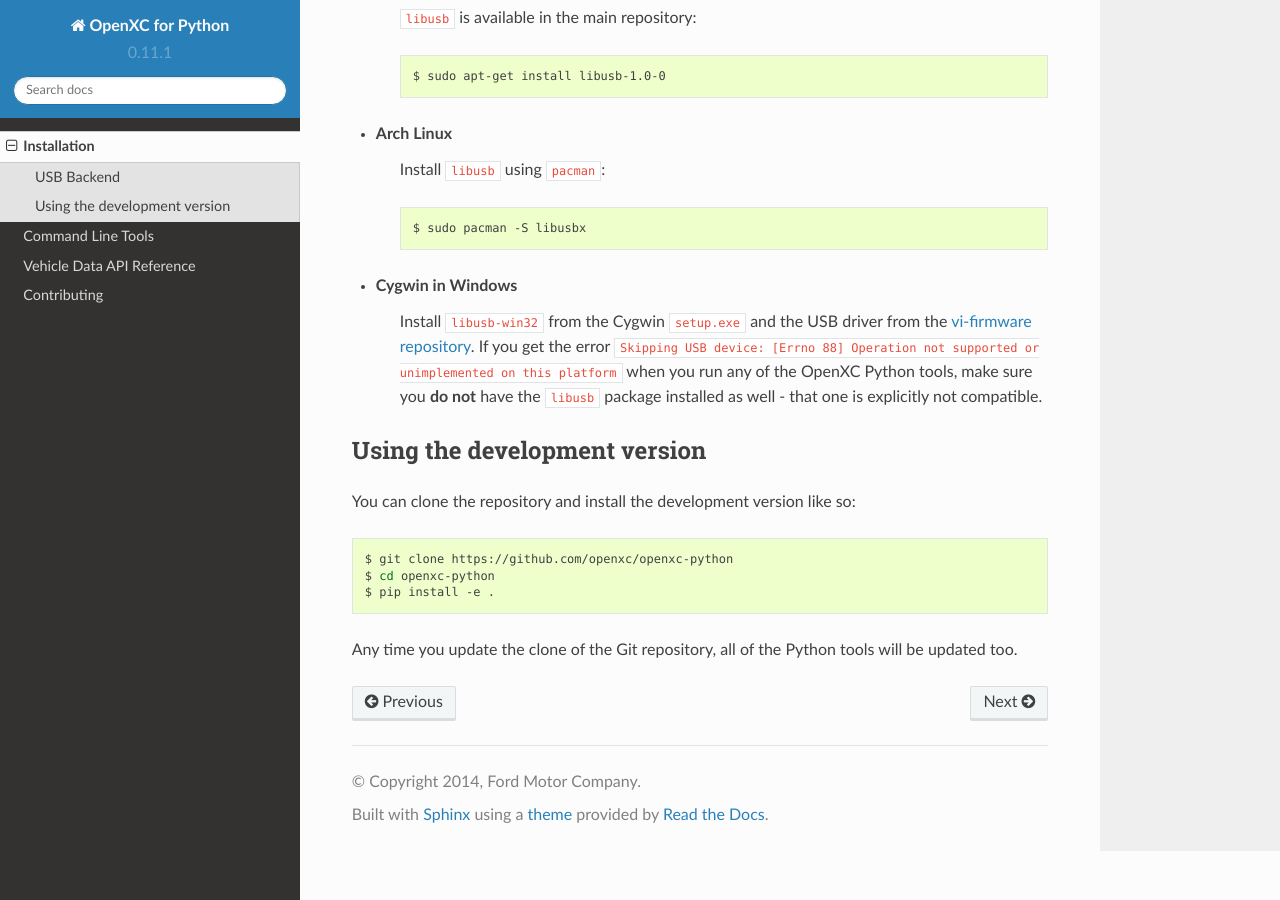
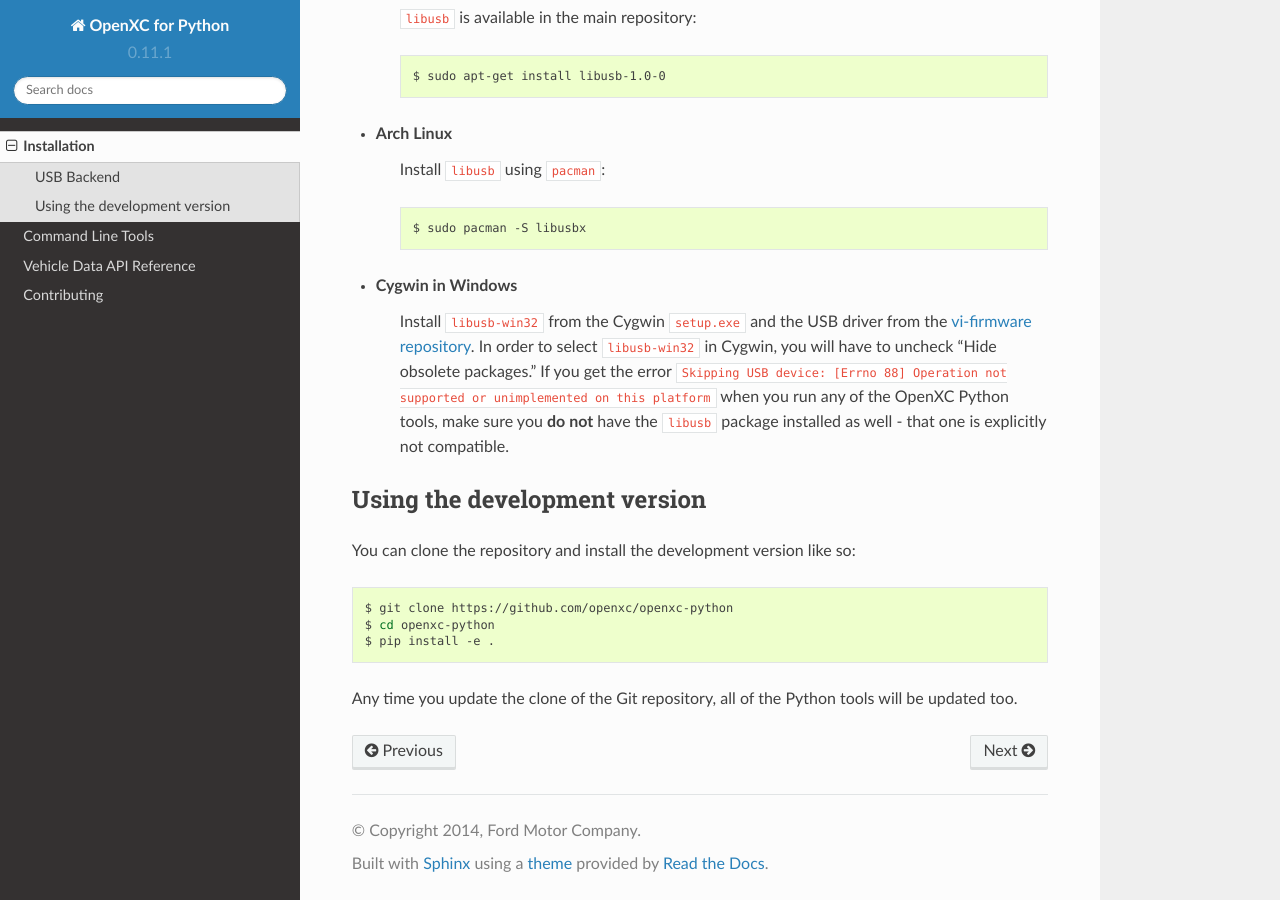
Before and after one commit to openxc/openxc-python, a Sphinx documentation site: the page built from docs/installation.rst, in a window 1280 px wide and 900 px high, scrolled down 873 px. Built offline with Sphinx 7.4.7 and the Read the Docs theme 2.0.0, drawn with Linux system fonts in a browser that asks for light colours.

Commit message:
mention that libusb-win32 is now listed as an obsolete package in the setup.exe for cygwin.

```diff
--- a/docs/installation.rst
+++ b/docs/installation.rst
@@ -53,11 +53,12 @@ library (it's called ``libusb-win32`` on Cygwin - **don't install** ``libusb``).
 - **Cygwin in Windows**
 
     Install ``libusb-win32`` from the Cygwin ``setup.exe`` and the USB driver
-    from the `vi-firmware repository`_. If you get the error ``Skipping USB
-    device: [Errno 88] Operation not supported or unimplemented on this
-    platform`` when you run any of the OpenXC Python tools, make sure you **do
-    not** have the ``libusb`` package installed as well - that one is explicitly
-    not compatible.
+    from the `vi-firmware repository`_. In order to select ``libusb-win32`` in
+    Cygwin, you will have to uncheck "Hide obsolete packages." If you get the
+    error ``Skipping USB device: [Errno 88] Operation not supported or
+    unimplemented on this platform`` when you run any of the OpenXC Python
+    tools, make sure you **do not** have the ``libusb`` package installed as
+    well - that one is explicitly not compatible.
 
 .. _`vi-firmware repository`: https://github.com/openxc/vi-windows-driver
 
```
